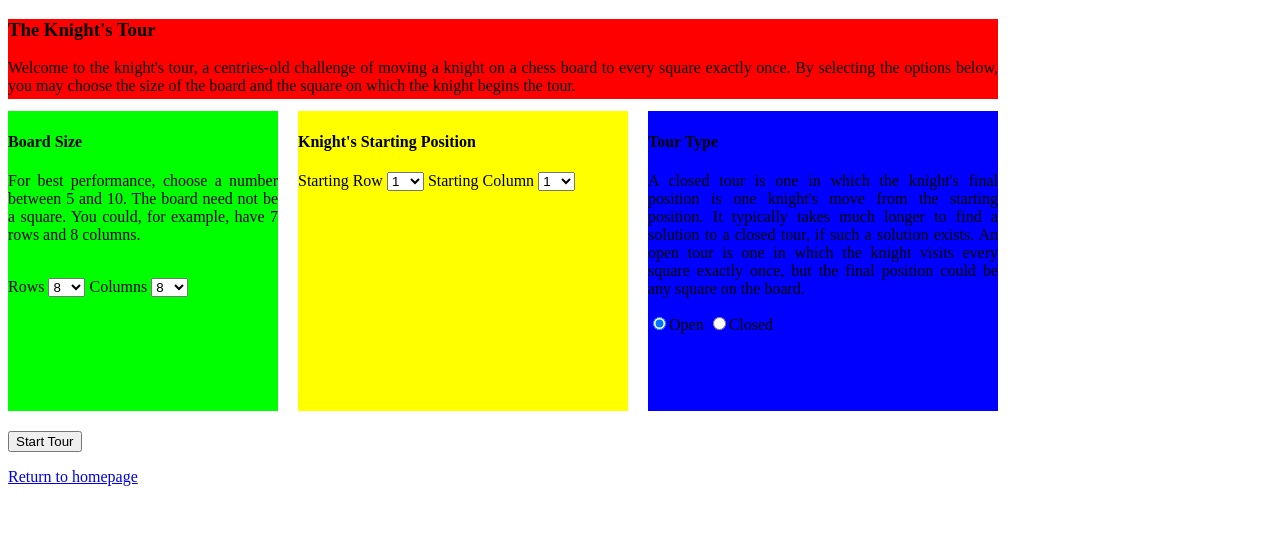
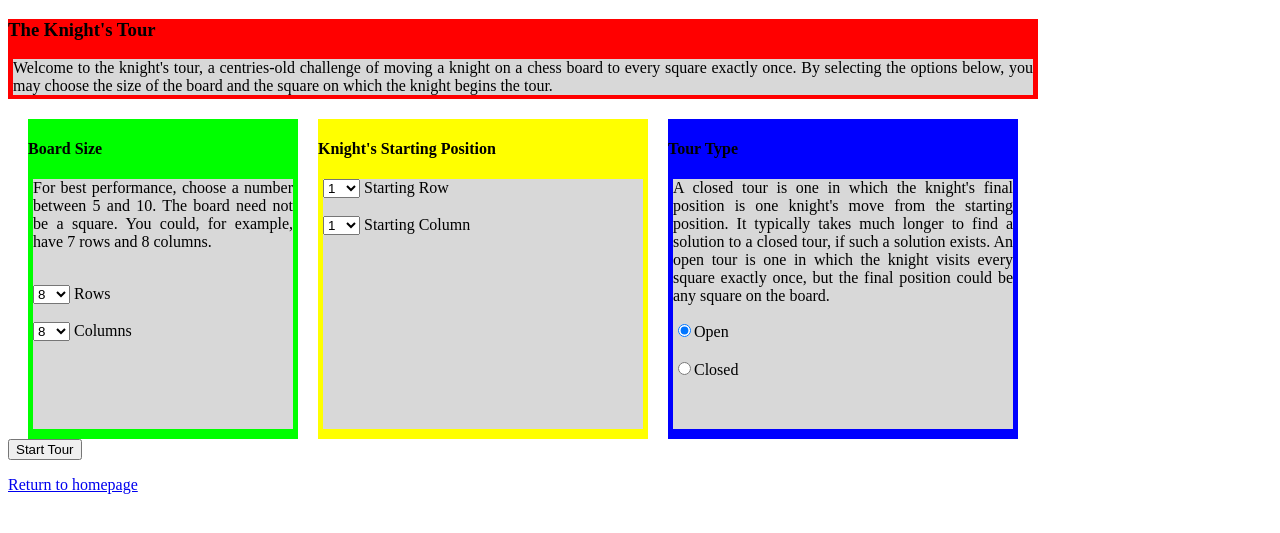
Before and after one commit to erikosmond/knights_tour, a Django app: template templates/choose_tour.html in a window 1280 px wide. Shown: the top 533 px of the page. Run offline with Django 3.2, Linux system fonts and the light colour scheme; the template is opened without the code that fills it, so the values that code supplies are empty.

Commit message:
minor html modifications

```diff
--- a/templates/choose_tour.html
+++ b/templates/choose_tour.html
@@ -5,12 +5,34 @@
 		<title>
 			Knight's Tour
 		</title>
-		<script type="text/javascript" src="../static/scripts/tour_validation.js">
-		</script>
+		<!--script type="text/javascript" src="../static/scripts/tour_validation.js">
+		</script-->
 		<script>
 			function disableButton() {
 				document.getElementById("tour_button").disabled = 'true';
 				alert("Currently searching for a solution. This could take several minutes. Starting the search again will not improve performance.");
+			}
+			function validateStartColumn() {
+				var columns = document.getElementById("columns");
+				var columns_value = columns.options[columns.selectedIndex].value;
+				var start_column = document.getElementById("starting_column");
+				var sc_value = start_column.options[start_column.selectedIndex].value;
+				//alert("columns: " + columns_value + " starting column: " + sc_value);
+				if (parseInt(sc_value) > parseInt(columns_value)) {
+					alert("Your starting column does not fit on the board. Please choose a number less than or equal to the number of columns on the board")
+					start_column.value = columns_value;
+				}
+			}
+			function validateStartRow() {
+				var rows = document.getElementById("rows");
+				var rows_value = rows.options[rows.selectedIndex].value;
+				var start_row = document.getElementById("starting_row");
+				var sr_value = start_row.options[start_row.selectedIndex].value;
+				//alert("columns: " + columns_value + " starting column: " + sc_value);
+				if (parseInt(sr_value) > parseInt(rows_value)) {
+					alert("Your starting row does not fit on the board. Please choose a number less than or equal to the number of rows on the board")
+					start_row.value = rows_value;
+				}
 			}
 		</script>
     <style>
@@ -42,28 +64,31 @@
 	<p>{{Error}}</p>
 {% endif %}
 
-<div id="selectionContainer" style="background-color:#FF0000;height:80px;width:990px;text-align: justify;margin-bottom: 20px">
+<div id="selectionContainer" style="background-color:#FF0000;height:80px;width:1030px;text-align: justify;margin-bottom: 20px">
 <h3>The Knight's Tour</h3>
+<div id="titleContent" style="background-color:#D8D8D8;margin: 5px;">
 <p>
 	Welcome to the knight's tour, a centries-old challenge of moving a
 	knight on a chess board to every square exactly once.
 	By selecting the options below, you may choose the size of the board
 	and the square on which the knight begins the tour.
 </p>
-
+</div>
+</div>
 <form id="tour_choice_form" name="chess_input" action="/knights_tour/choose_tour/" method="post">{% csrf_token %}
 
 	<!--div id="boardSize" class="tour_choice_segment"-->
-	<div id="selectionContainer" style="height:320px;width:990px;text-align: justify;">
-	<div id="boardSizes" style="background-color:#00FF00;height:300px;width:270px;float:left;">
+	<div id="selectionContainer" style="height:320px;width:1010px;text-align: justify;">
+	<div id="boardSizes" style="background-color:#00FF00;height:320px;width:270px;margin-left: 20px;float:left;">
 
 
 	<h4>Board Size</h4>
+	<div id="boardSizesContent" style="background-color:#D8D8D8;margin: 5px;height:250px;">
 	<p>
 	For best performance, choose a number between 5 and 10.
 	The board need not be a square. You could, for example, have 7 rows and 8 columns.</br></br>
 	</p>
-	Rows
+
 	<select name="rows" id="rows">
 		<option value="4">4</option>
 		<option value="5">5</option>
@@ -75,8 +100,9 @@
 		<option value="11">11</option>
 		<option value="12">12</option>
 	</select>
+	Rows
 	<!-- put tab here style.padding-left:5em &#09;-->
-	Columns
+	</br></br>
 	<select name="columns" id="columns" >
 		<option value="4">4</option>
 		<option value="5">5</option>
@@ -88,14 +114,15 @@
 		<option value="11">11</option>
 		<option value="12">12</option>
 	</select>
+	Columns
 	</div>
-
-	<div id="startingPositions" style="background-color:#FFFF00;height:300px;width:330px;float:left;margin-left: 20px">
+	</div>
+	<div id="startingPositions" style="background-color:#FFFF00;height:320px;width:330px;float:left;margin-left: 20px">
 
 	<!--div id="startingPosition" class="tourChoiceSegment"-->
 	<h4>Knight's Starting Position</h4>
-	Starting Row
-	<select name="starting_row" id="starting_row" onclick="validateStartRow();">
+	<div id="startingPositionContent" style="background-color:#D8D8D8;margin: 5px;height:250px;">
+	<select name="starting_row" id="starting_row" onclick="validateStartRow();" onblur="validateStartRow();">
 		<option value="1" selected="1">1</option>
 		<option value="2">2</option>
 		<option value="3">3</option>
@@ -109,9 +136,10 @@
 		<option value="11">11</option>
 		<option value="12">12</option>
 	</select>
+	Starting Row
 	<!-- put tab here style.padding-left:5em &#09;-->
-	Starting Column
-	<select name="starting_column" id="starting_column" onclick="validateStartColumn();">
+	</br></br>
+	<select name="starting_column" id="starting_column" onclick="validateStartColumn();" onblur="validateStartColumn();">
 		<option value="1" selected="1">1</option>
 		<option value="2">2</option>
 		<option value="3">3</option>
@@ -125,25 +153,28 @@
 		<option value="11">11</option>
 		<option value="12">12</option>
 	</select>
+	Starting Column
+	</div>
 	</div>
 
-
-	<div id="tourTypes" style="background-color:#0000FF;height:300px;width:350px;float:left;margin-left: 20px">
+	<div id="tourTypes" style="background-color:#0000FF;height:320px;width:350px;float:left;margin-left: 20px">
 	<!--div id="tour_type" class="tour_choice_segment" style="background-color:#FFD700"-->
 
 
 	<h4>Tour Type</h4>
+	<div id="tourTypeContent" style="background-color:#D8D8D8;margin: 5px;height:250px;">
 	<p> A closed tour is one in which the knight's final position is one knight's move from the starting position.
 	It typically takes much longer to find a solution to a closed tour, if such a solution exists.
 	An open tour is one in which the knight visits every square exactly once, but the final position could be any square on the board.
 	</p>
 	<input type="radio" name="tour_type" value="Open" checked>Open
 	<!-- put tab here style.padding-left:5em &#09;-->
-	<input type="radio" name="tour_type" value="Closed">Closed
+	</br></br><input type="radio" name="tour_type" value="Closed">Closed
+	</div>
 	</div>
 	</br></br>
 	</div>
-	<input type="submit" value="Start Tour" id="tour_button" onclick="setTimeout(disableButton, 10);">
+	<input type="submit" value="Start Tour" id="tour_button" onclick="validateStartColumn();validateStartRow();setTimeout(disableButton, 10);">
 </form>
 <p><a href="/" style="float:none;">Return to homepage</a></p>
 
```
